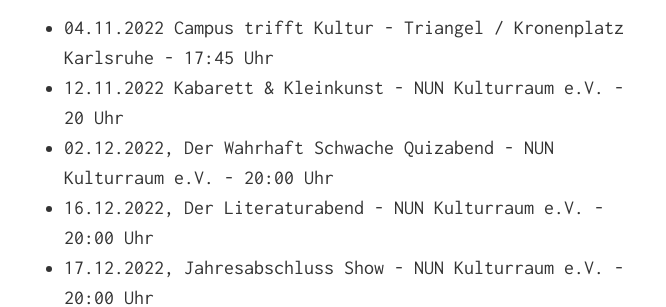
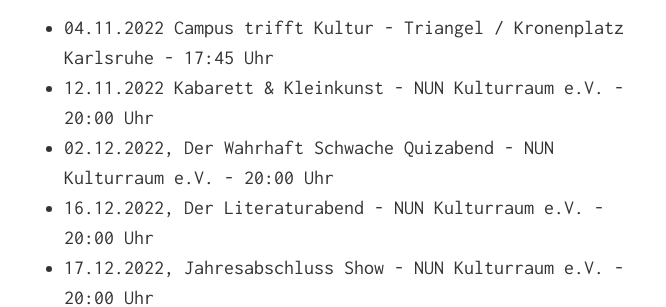
Before and after one commit to Die-Wahrhaft-Schwachen/diewahrhaftschwachen, a Jekyll site: the page built from index.md, in a window 1280 px wide. Shown: the part 547-854 px from the top of the page, without its empty margins (306-972 px from the left). Built offline with Jekyll 4.4.1, drawn with Linux system fonts in a browser that asks for light colours.

Commit message:
Fix time format

```diff
--- a/index.md
+++ b/index.md
@@ -11,7 +11,7 @@
 ## Termine
 
 * 04.11.2022 Campus trifft Kultur - Triangel / Kronenplatz Karlsruhe - 17:45 Uhr
-* 12.11.2022 Kabarett & Kleinkunst - NUN Kulturraum e.V. - 20 Uhr
+* 12.11.2022 Kabarett & Kleinkunst - NUN Kulturraum e.V. - 20:00 Uhr
 * 02.12.2022, Der Wahrhaft Schwache Quizabend - NUN Kulturraum e.V. - 20:00 Uhr
 * 16.12.2022, Der Literaturabend - NUN Kulturraum e.V. - 20:00 Uhr
 * 17.12.2022, Jahresabschluss Show - NUN Kulturraum e.V. - 20:00 Uhr
```
